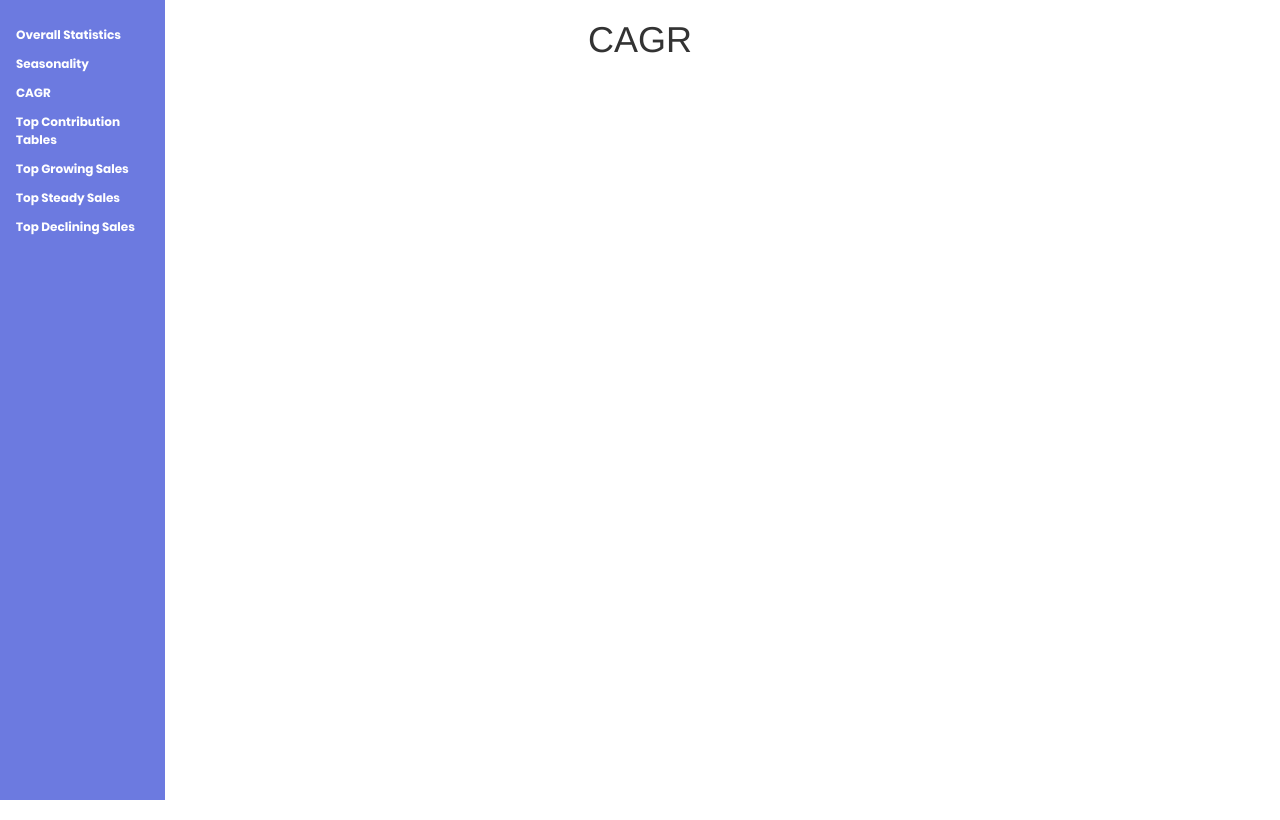
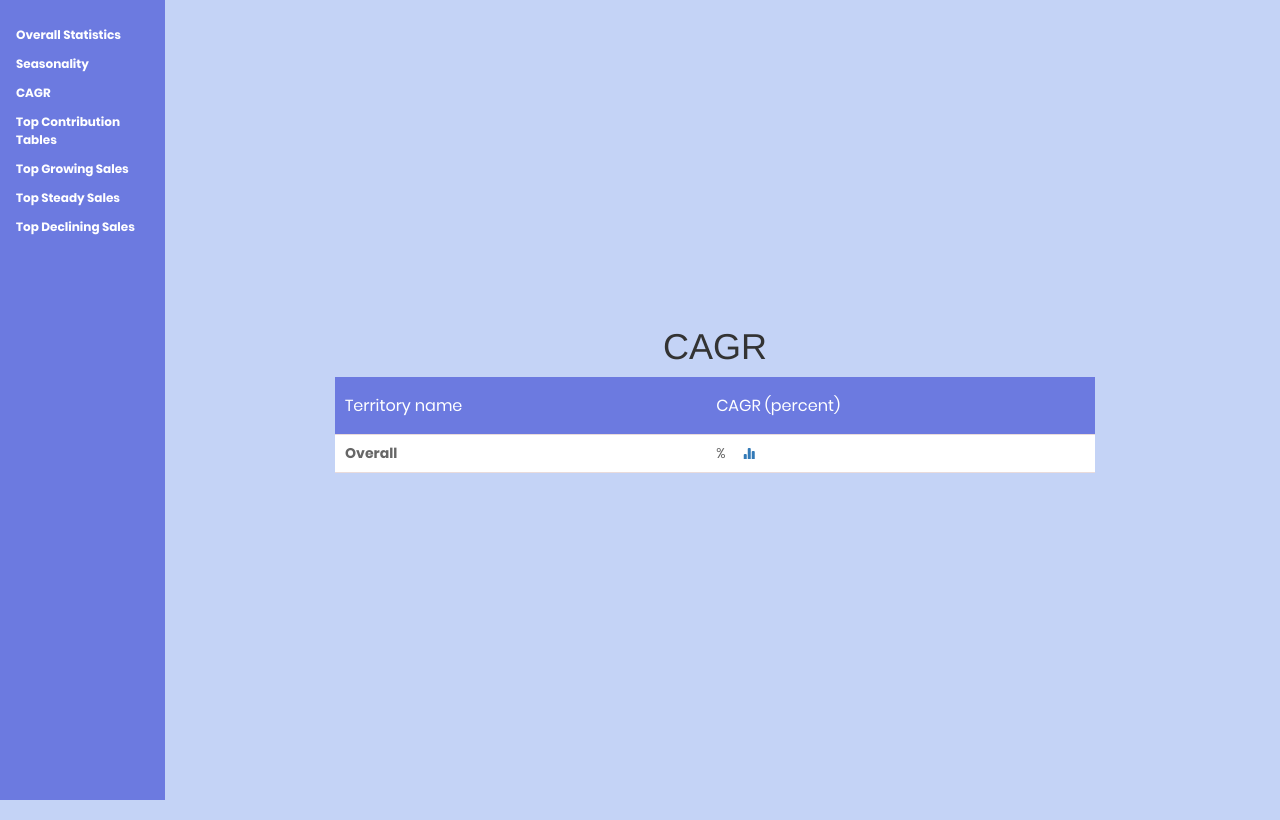
Before and after one commit to sandip-ACSM/flask-app, a Flask app: template templates/cagr.html in a window 1280 px wide. Run offline with Flask 2, Linux system fonts and the light colour scheme; the template is opened without the code that fills it, so the values that code supplies are empty; parts of the project's set-up code (start-up, migrations or seed data) failed here and were passed over; some libraries are stand-ins or nearby versions.

Commit message:
script modified

```diff
--- a/app.py
+++ b/app.py
@@ -279,8 +279,40 @@
 
 @app.route("/cagr", methods=['GET', 'POST'])
 def cagr():
-	return render_template('cagr.html', params=params)
+	cagr_result = {}
+	overall_query = '''
+	select time_bucket, sale_val from company_profile where time_bucket_type='month';
+	'''
+	overall_df = pd.read_sql(overall_query, db)
+	cagr_result['overall'] = calculate_cagr(overall_df)
 
+	territory_query = '''
+	select territory_name, time_bucket, sale_val from territory_profile where
+	time_bucket_type='month';
+	'''
+	territory_df = pd.read_sql(territory_query, db)
+	territory_list = territory_df['territory_name'].drop_duplicates(keep='first').tolist()
+	for territory in territory_list:
+		df = territory_df.loc[territory_df['territory_name']==territory,:]
+		cagr_result[territory] = calculate_cagr(df)
+	cagr_result = {k: v for k, v in sorted(cagr_result.items(), \
+						key=lambda item: item[1], reverse=True)}
+	global_data['cagr'] = cagr_result
+	territory_list_sorted = list(cagr_result.keys())
+	territory_list_sorted.remove('overall')
+	return render_template('cagr.html', params=params, cagr_result=cagr_result,
+							territory_list=territory_list_sorted)
+
+@app.route("/cagr/plot.png", methods=['GET'])
+def cagr_plot():
+	x,y = list(global_data['cagr'].keys()), list(global_data['cagr'].values())
+	xlabel, ylabel = 'Territory', 'CAGR (%)'
+	title = f'Territory-wise CAGR (%)'
+	fig = create_bar_plot(x, y, xlabel, ylabel, title, ylimit=(26, 29),\
+							width= 0.5, rotation=30, text_offset=0.05)
+	output = io.BytesIO()
+	FigureCanvas(fig).print_png(output)
+	return Response(output.getvalue(), mimetype='image/png')
 
 @app.route("/top_growing_sales", methods=['GET', 'POST'])
 def hotop_growing_salesme():
@@ -357,5 +389,20 @@
 	return fig
 
 
+def calculate_cagr(df):
+	df['year'] = df.apply(lambda x: int(x['time_bucket'][:4]), axis=1)
+	df['month'] = df.apply(lambda x: int(x['time_bucket'][5:]), axis=1)
+	df.sort_values(by=['year','month'], inplace=True)
+	L = len(df)
+	remainder = L%6
+	num_six_months = math.floor(L/6)
+	df1 = df[:-remainder]
+	first_six_months_sale = sum(df1['sale_val'].tolist()[:6])
+	last_six_months_sale = sum(df1['sale_val'].tolist()[-6:])
+
+	cagr = (last_six_months_sale/first_six_months_sale)**(1/(0.5*num_six_months))-1
+	return round(cagr*100,2)
+
+
 if __name__ == '__main__':
 	app.run(debug=True)
--- a/templates/cagr.html
+++ b/templates/cagr.html
@@ -1,4 +1,48 @@
 {% extends "layout.html" %}
 {% block body %}
-<h1 class="text-center">CAGR</h1>
+	<!-- Page content -->
+	<div class="main">
+		<div class="limiter">
+			<div class="container-table100">
+				<div class="wrap-table100">
+					<h1 class="text-center">CAGR</h1>
+
+					<div class="table">
+                        <div class="row header">
+							<div class="cell" style="font-size: 16px;">Territory name</div>
+							<div class="cell" style="font-size: 16px;">CAGR (percent)</div>
+						</div>
+                        {% for territory in territory_list %}
+
+						<div class="row">
+							<div class="cell" style="font-family: Poppins-Bold;">
+								{{ territory }}
+							</div>
+							<div class="cell">
+								{{ cagr_result[territory] }} %
+							</div>
+                        </div>
+
+                        {% endfor %}
+                        <div class="row">
+							<div class="cell" style="font-family: Poppins-Bold;">
+                                Overall
+							</div>
+							<div class="cell">
+                                {{ cagr_result['overall'] }} % &nbsp;&nbsp;&nbsp;
+                                <a href=""
+                                style="font-size:12px;"
+								onclick="window.open('/cagr/plot.png','newwindow',
+                         		'width=700,height=550');
+                                  return false;">
+                                <span class="glyphicon glyphicon-stats"></span>
+                                </a>
+							</div>
+                        </div>
+
+					</div>
+				</div>
+			</div>
+		</div>
+	</div>
 {% endblock %}
```
